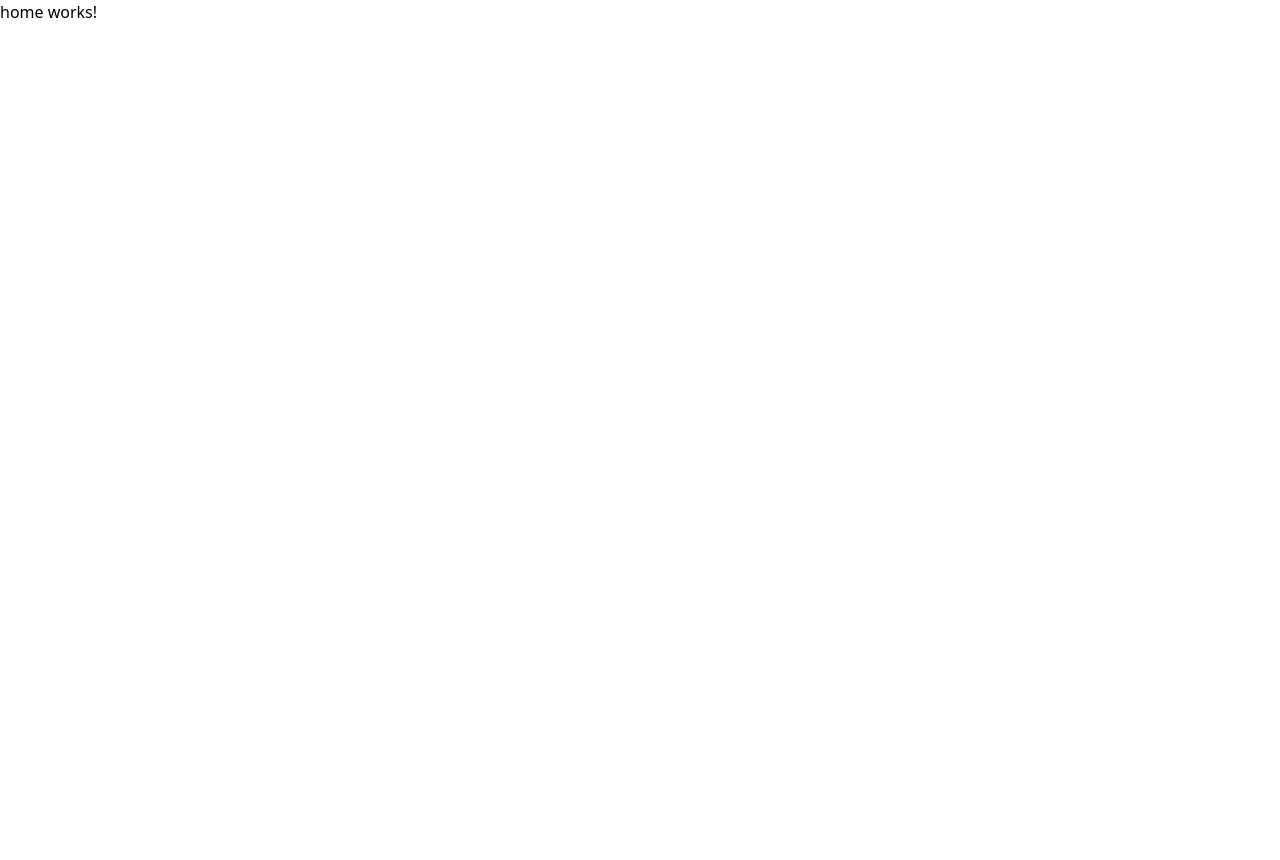
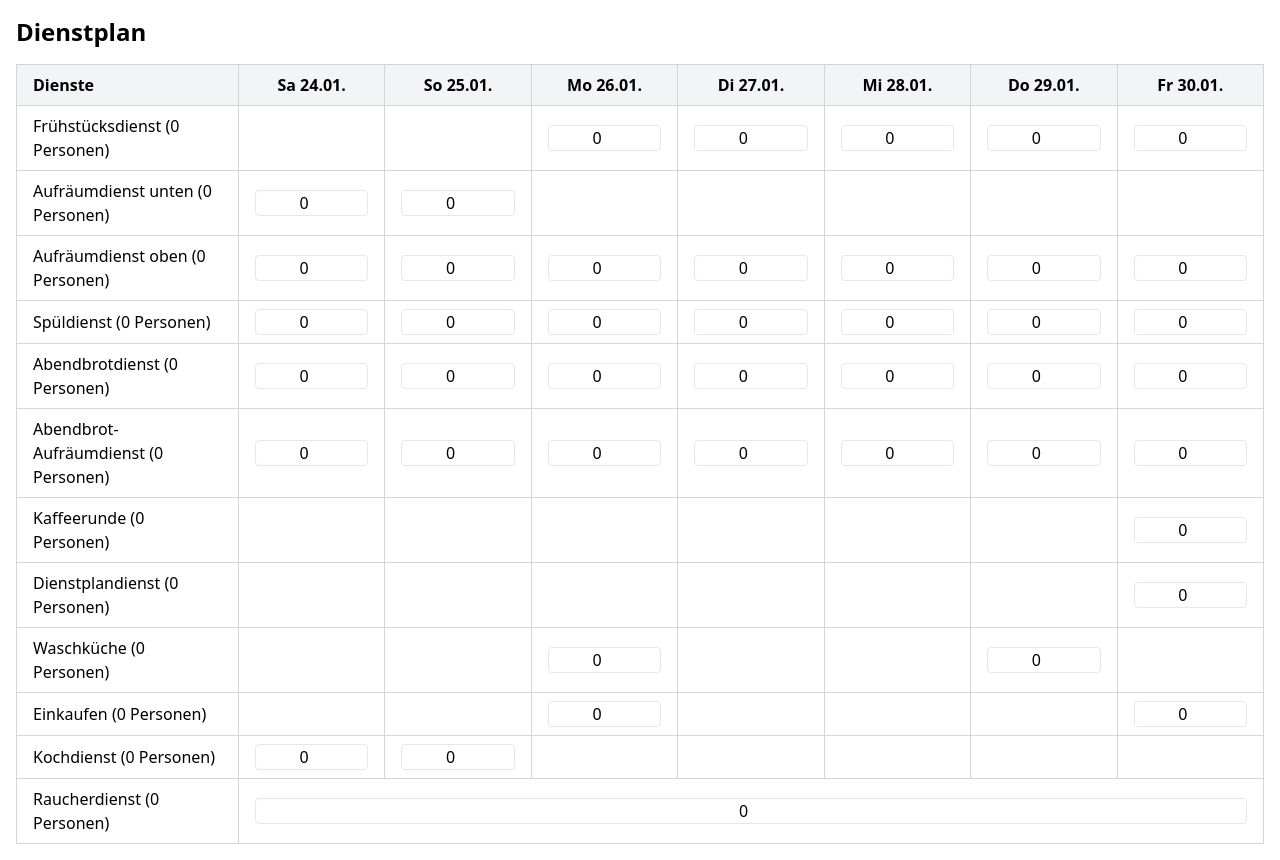
Before and after one commit to Joelbarfoo/angular-firebase-dienstplan-wh, an Angular app: page / in a window 1280 px wide. Before the commit the page ends 800 px from the top, so only its background shows below. Built offline with nearby package versions, Linux system fonts and the light colour scheme.

Commit message:
next: add the amount of people for a dienst

```diff
--- a/src/app/features/home/home/home.html
+++ b/src/app/features/home/home/home.html
@@ -1 +1,38 @@
-<p>home works!</p>
+<div class="container mx-auto p-4">
+  <h1 class="text-2xl font-bold mb-4">Dienstplan</h1>
+  <div class="overflow-x-auto">
+    <table class="min-w-full table-auto border-collapse border border-gray-300">
+      <thead>
+        <tr class="bg-gray-100">
+          <th class="border border-gray-300 px-4 py-2 text-left">Dienste</th>
+          @for (date of dates(); track date) {
+            <th class="border border-gray-300 px-4 py-2 text-center">{{ getWeekdayShort(date) }} {{ date | date:'dd.MM.' }}</th>
+          }
+        </tr>
+      </thead>
+      <tbody>
+        @for (service of services(); track service.name; let i = $index) {
+          @if (service.name === 'Raucherdienst') {
+            <tr class="hover:bg-gray-50">
+              <td class="border border-gray-300 px-4 py-2 font-medium">{{ service.name }} ({{ peopleCounts()[i] }} Personen)</td>
+              <td colspan="7" class="border border-gray-300 px-4 py-2 text-center">
+                <input type="number" max="999" [(ngModel)]="assignments()[i][0]" class="w-full text-center border border-gray-200 rounded focus:outline-none focus:ring-2 focus:ring-blue-500" />
+              </td>
+            </tr>
+          } @else {
+            <tr class="hover:bg-gray-50">
+              <td class="border border-gray-300 px-4 py-2 font-medium">{{ service.name }} ({{ peopleCounts()[i] }} Personen)</td>
+              @for (date of dates(); track date; let j = $index) {
+                <td class="border border-gray-300 px-4 py-2 text-center">
+                  @if (isApplicable(service, date)) {
+                    <input type="number" max="999" [(ngModel)]="assignments()[i][j]" class="w-full text-center border border-gray-200 rounded focus:outline-none focus:ring-2 focus:ring-blue-500" />
+                  }
+                </td>
+              }
+            </tr>
+          }
+        }
+      </tbody>
+    </table>
+  </div>
+</div>
--- a/src/app/features/home/home/home.ts
+++ b/src/app/features/home/home/home.ts
@@ -1,10 +1,74 @@
-import { Component } from '@angular/core';
+import { Component, signal, computed } from '@angular/core';
+import { CommonModule, DatePipe } from '@angular/common';
+import { FormsModule } from '@angular/forms';
+
+interface Service {
+  name: string;
+  days: string[];
+}
 
 @Component({
   selector: 'app-home',
-  imports: [],
+  imports: [CommonModule, DatePipe, FormsModule],
   templateUrl: './home.html',
 })
 export class Home {
+  daysGerman = ['Sonntag', 'Montag', 'Dienstag', 'Mittwoch', 'Donnerstag', 'Freitag', 'Samstag'];
 
+  services = signal<Service[]>([
+    { name: 'Frühstücksdienst', days: ['Montag', 'Dienstag', 'Mittwoch', 'Donnerstag', 'Freitag'] },
+    { name: 'Aufräumdienst unten', days: ['Samstag', 'Sonntag'] },
+    { name: 'Aufräumdienst oben', days: ['Samstag', 'Sonntag', 'Montag', 'Dienstag', 'Mittwoch', 'Donnerstag', 'Freitag'] },
+    { name: 'Spüldienst', days: ['Samstag', 'Sonntag', 'Montag', 'Dienstag', 'Mittwoch', 'Donnerstag', 'Freitag'] },
+    { name: 'Abendbrotdienst', days: ['Samstag', 'Sonntag', 'Montag', 'Dienstag', 'Mittwoch', 'Donnerstag', 'Freitag'] },
+    { name: 'Abendbrot-Aufräumdienst', days: ['Samstag', 'Sonntag', 'Montag', 'Dienstag', 'Mittwoch', 'Donnerstag', 'Freitag'] },
+    { name: 'Kaffeerunde', days: ['Freitag'] },
+    { name: 'Dienstplandienst', days: ['Freitag'] },
+    { name: 'Waschküche', days: ['Montag', 'Donnerstag'] },
+    { name: 'Einkaufen', days: ['Montag', 'Freitag'] },
+    { name: 'Kochdienst', days: ['Samstag', 'Sonntag'] },
+    { name: 'Raucherdienst', days: ['Sonntag', 'Montag', 'Dienstag', 'Mittwoch', 'Donnerstag', 'Freitag', 'Samstag'] }
+  ]);
+
+  nextSaturday = signal(this.getNextSaturday());
+
+  dates = computed(() => Array.from({length: 7}, (_, i) => {
+    const date = new Date(this.nextSaturday());
+    date.setDate(this.nextSaturday().getDate() + i);
+    return date;
+  }));
+
+  assignments = signal<number[][]>(Array.from({length: this.services().length}, () => Array(7).fill(0)));
+
+  peopleCounts = computed(() => {
+    return this.services().map((service, i) => {
+      if (service.name === 'Raucherdienst') {
+        return this.assignments()[i][0] > 0 ? 1 : 0;
+      } else {
+        return this.assignments()[i].filter(a => a > 0).length;
+      }
+    });
+  });
+
+  getNextSaturday(): Date {
+    const today = new Date();
+    const dayOfWeek = today.getDay();
+    let daysUntilSaturday = (6 - dayOfWeek + 7) % 7;
+    if (daysUntilSaturday === 0) daysUntilSaturday = 7;
+    const nextSaturday = new Date(today);
+    nextSaturday.setDate(today.getDate() + daysUntilSaturday);
+    return nextSaturday;
+  }
+
+  isApplicable(service: Service, date: Date): boolean {
+    const dayIndex = date.getDay();
+    const dayName = this.daysGerman[dayIndex];
+    return service.days.includes(dayName);
+  }
+
+  getWeekdayShort(date: Date): string {
+    const dayIndex = date.getDay();
+    const shortDays = ['So', 'Mo', 'Di', 'Mi', 'Do', 'Fr', 'Sa'];
+    return shortDays[dayIndex];
+  }
 }
```
